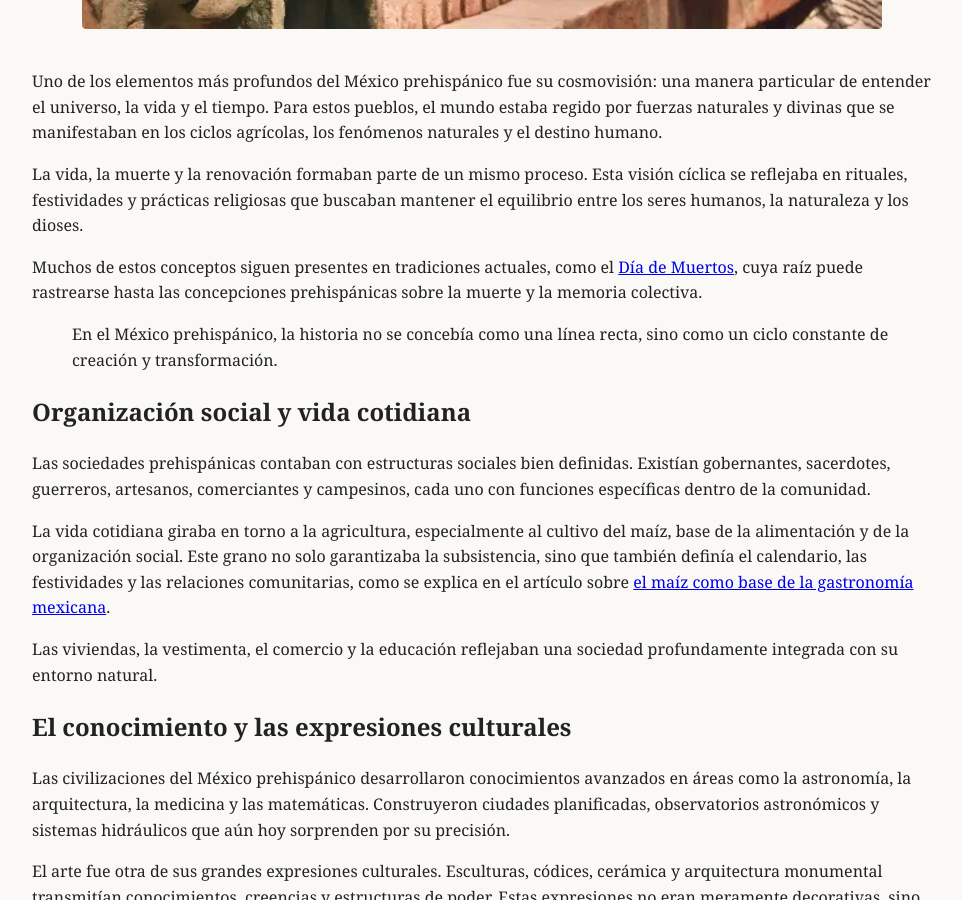
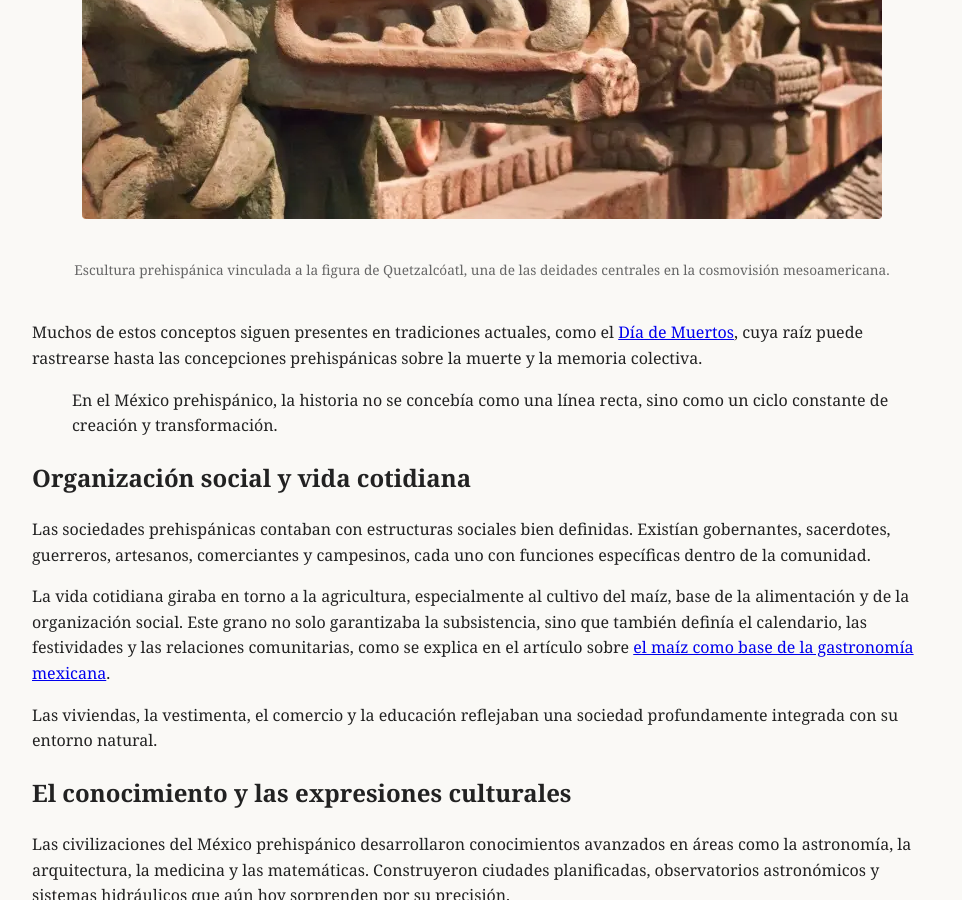
Before and after one commit to elbracamonte/elbracamonte.github.io, a Jekyll site: the page built from _posts/2025-12-13-mexico-prehispanico-cosmovision-cultura-legado.md, in a window 1280 px wide and 900 px high, scrolled down 1921 px. Shown: the whole window, without its empty margins (158-1120 px from the left). Built offline with Jekyll 4.4.1, drawn with Linux system fonts in a browser that asks for light colours.

Commit message:
Update 2025-12-13-mexico-prehispanico-cosmovision-cultura-legado.md

```diff
--- a/_posts/2025-12-13-mexico-prehispanico-cosmovision-cultura-legado.md
+++ b/_posts/2025-12-13-mexico-prehispanico-cosmovision-cultura-legado.md
@@ -21,11 +21,18 @@ Estas civilizaciones no existieron de forma aislada. Mantuvieron redes de interc
 
 ## La cosmovisión del México prehispánico
 
-![Escultura prehispánica asociada a Quetzalcóatl en zona arqueológica](/assets/img/historia/escultura-quetzalcoatl.webp)
-
 Uno de los elementos más profundos del México prehispánico fue su cosmovisión: una manera particular de entender el universo, la vida y el tiempo. Para estos pueblos, el mundo estaba regido por fuerzas naturales y divinas que se manifestaban en los ciclos agrícolas, los fenómenos naturales y el destino humano.
 
 La vida, la muerte y la renovación formaban parte de un mismo proceso. Esta visión cíclica se reflejaba en rituales, festividades y prácticas religiosas que buscaban mantener el equilibrio entre los seres humanos, la naturaleza y los dioses.
+
+<figure>
+  <img
+    src="/assets/img/historia/escultura-quetzalcoatl.webp"
+    alt="Escultura prehispánica asociada a Quetzalcóatl en zona arqueológica mesoamericana">
+  <figcaption>
+    Escultura prehispánica vinculada a la figura de Quetzalcóatl, una de las deidades centrales en la cosmovisión mesoamericana.
+  </figcaption>
+</figure>
 
 Muchos de estos conceptos siguen presentes en tradiciones actuales, como el [Día de Muertos](/tradiciones/dia-de-muertos-origen-significado/), cuya raíz puede rastrearse hasta las concepciones prehispánicas sobre la muerte y la memoria colectiva.
 
```
